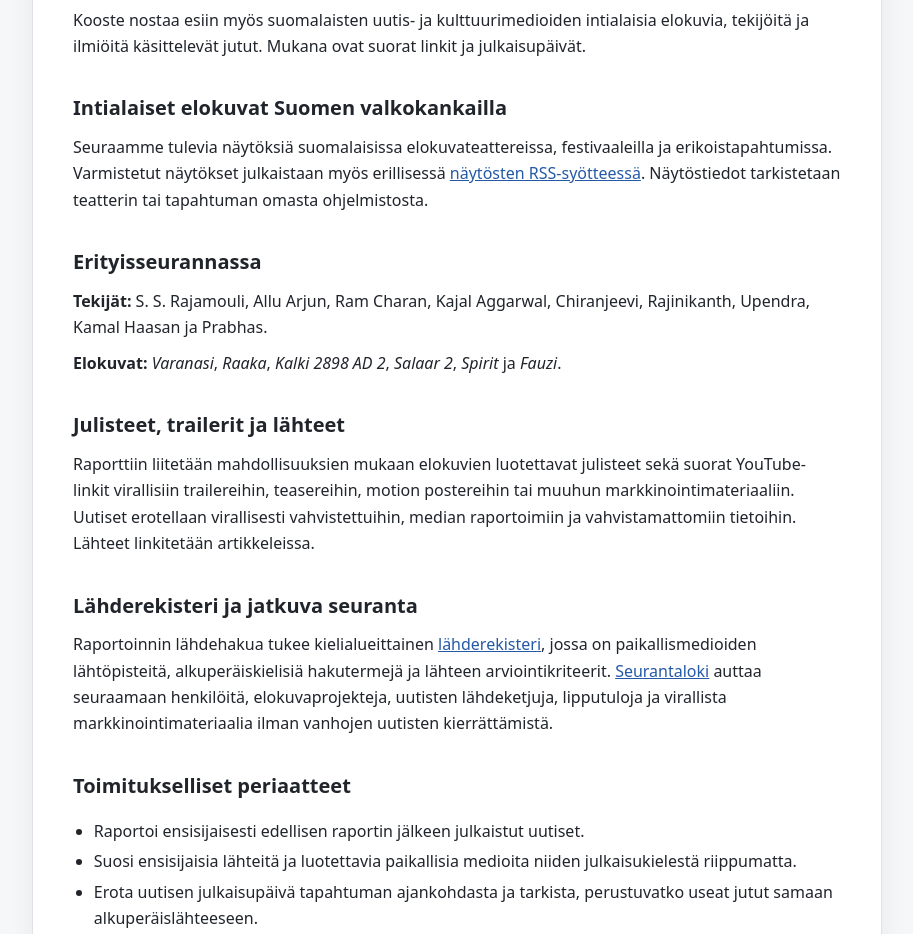
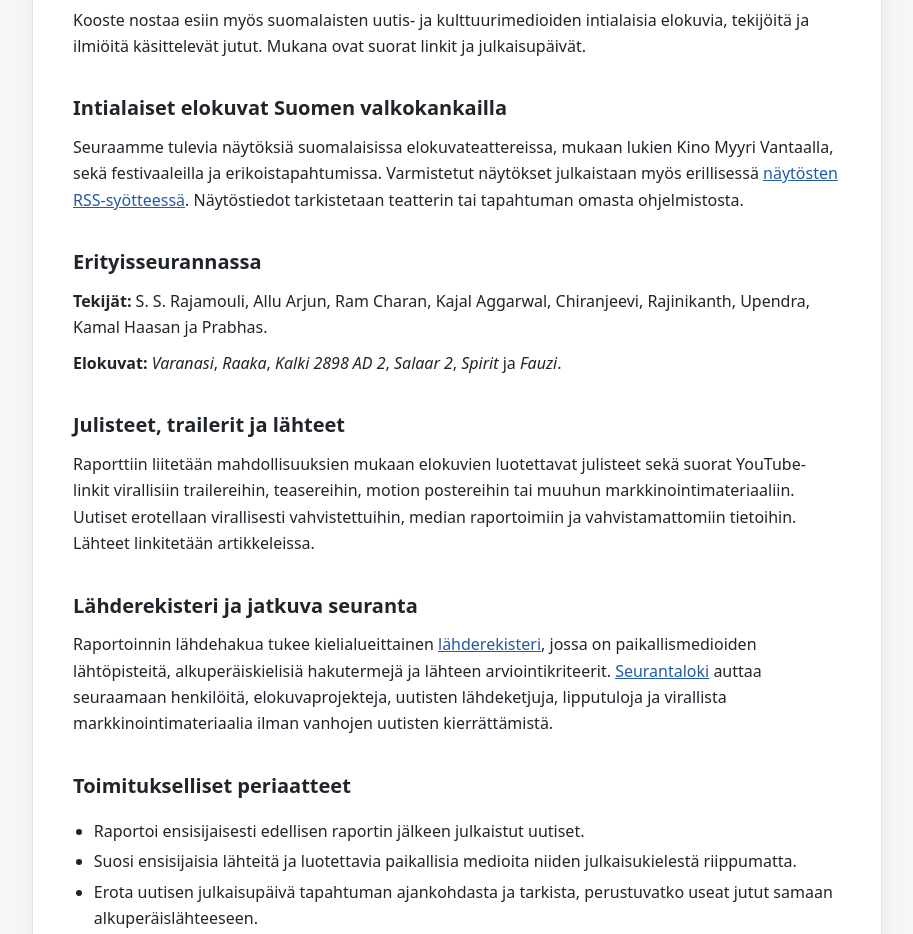
Before and after one commit to mikknikk/elokuvaraportti, a plain HTML site: page index.html in a window 1280 px wide. Shown: the part 880-1814 px from the top of the page, without its empty margins (183-1096 px from the left). Drawn offline with Linux system fonts and the light colour scheme.

Commit message:
Mention Kino Myyri in screening coverage

```diff
--- a/index.html
+++ b/index.html
@@ -91,7 +91,7 @@
     <p>Kooste nostaa esiin myös suomalaisten uutis- ja kulttuurimedioiden intialaisia elokuvia, tekijöitä ja ilmiöitä käsittelevät jutut. Mukana ovat suorat linkit ja julkaisupäivät.</p>
 
     <h2>Intialaiset elokuvat Suomen valkokankailla</h2>
-    <p>Seuraamme tulevia näytöksiä suomalaisissa elokuvateattereissa, festivaaleilla ja erikoistapahtumissa. Varmistetut näytökset julkaistaan myös erillisessä <a href="naytokset.xml">näytösten RSS-syötteessä</a>. Näytöstiedot tarkistetaan teatterin tai tapahtuman omasta ohjelmistosta.</p>
+    <p>Seuraamme tulevia näytöksiä suomalaisissa elokuvateattereissa, mukaan lukien Kino Myyri Vantaalla, sekä festivaaleilla ja erikoistapahtumissa. Varmistetut näytökset julkaistaan myös erillisessä <a href="naytokset.xml">näytösten RSS-syötteessä</a>. Näytöstiedot tarkistetaan teatterin tai tapahtuman omasta ohjelmistosta.</p>
 
     <h2>Erityisseurannassa</h2>
     <p><strong>Tekijät:</strong> S. S. Rajamouli, Allu Arjun, Ram Charan, Kajal Aggarwal, Chiranjeevi, Rajinikanth, Upendra, Kamal Haasan ja Prabhas.</p>
```
